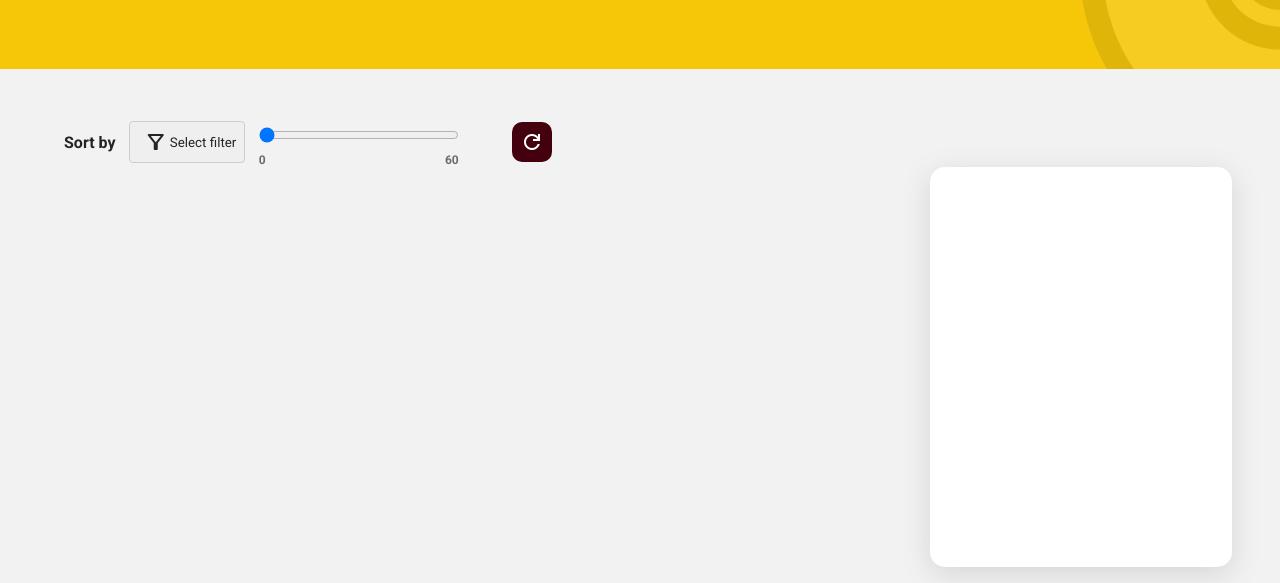
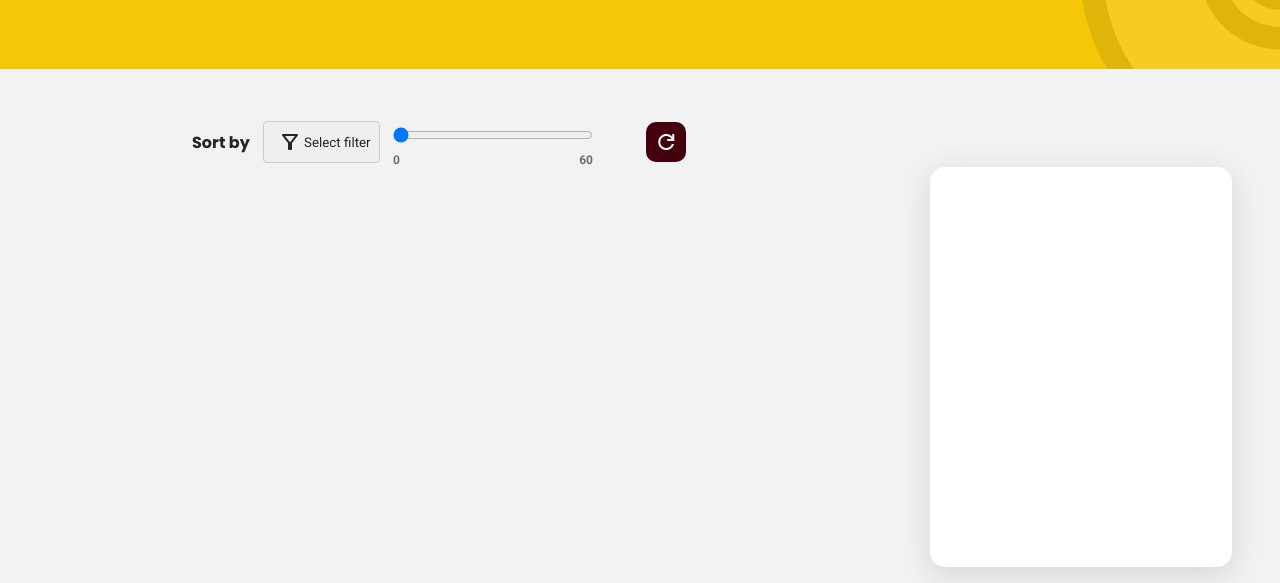
Before and after one commit to WillDoyle/POKEAPI, a website: page search.html in a window 1280 px wide. Shown: the part 231-814 px from the top of the page. Drawn offline with nearby package versions, Linux system fonts and the light colour scheme; no server answers.

Commit message:
updated search nav and filter style

```diff
--- a/search.html
+++ b/search.html
@@ -90,7 +90,7 @@
 
     <div class="filter__wrapper">
       <div class="filter">
-        <h4>Sort by</h4>
+        <h4 style="font-family: 'Poppins', san-serif">Sort by</h4>
         <button class="filter__button" onclick="toggleDropdown()">
           <span class="material-symbols-outlined filter__icon">
             filter_alt
--- a/style.css
+++ b/style.css
@@ -417,8 +417,8 @@ a {
   display: flex;
   align-items: center;
   justify-content: flex-start;
-  width: auto;
-  margin: 0em 4em;
+  width: 70%;
+  margin: 0 auto;
 }
 
 .filter {
```
Also changed, not shown: index.html (+1 -3 lines).
